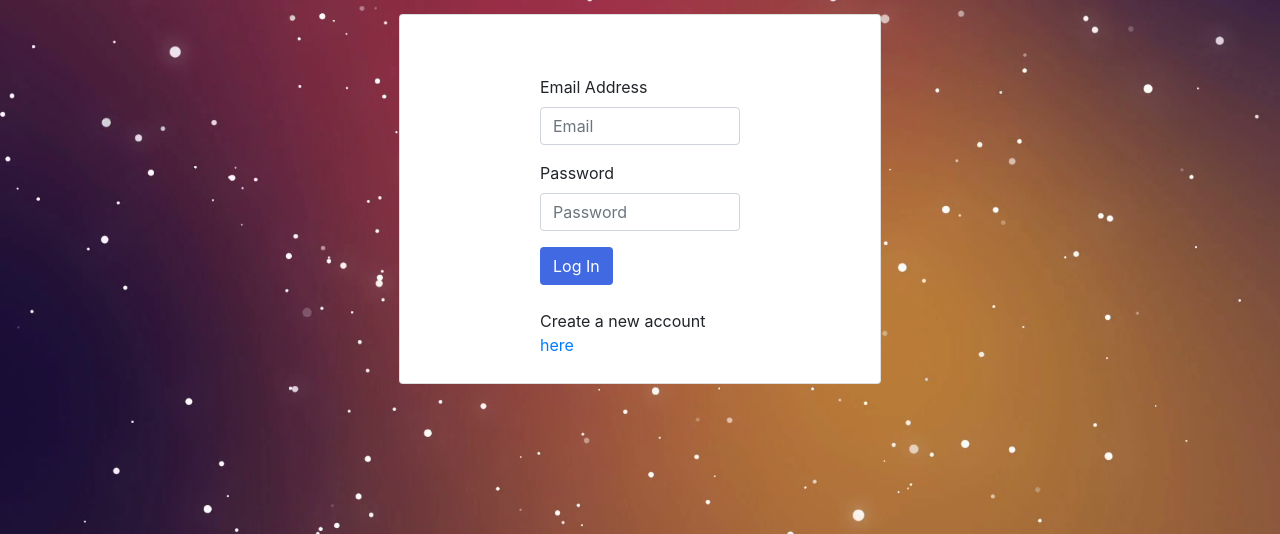
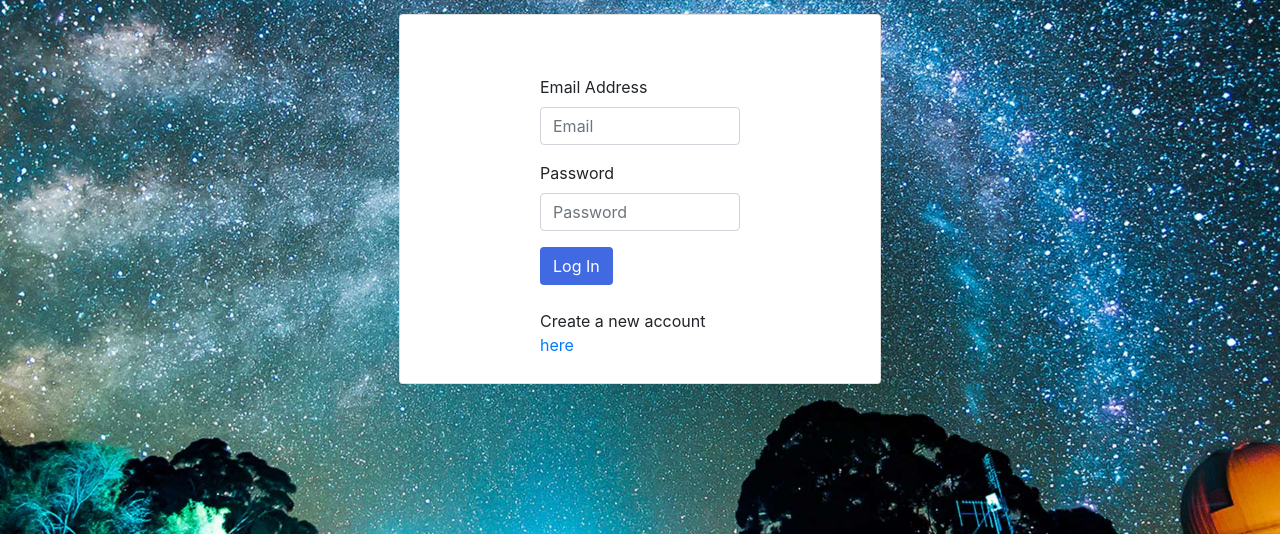
Before and after one commit to mdamian9/DevSpace, a website: page public/login.html in a window 1280 px wide. Shown: the part 266-800 px from the top of the page. Drawn offline with nearby package versions, Linux system fonts and the light colour scheme.

Commit message:
Updated file content

```diff
--- a/public/stylesheets/style.css
+++ b/public/stylesheets/style.css
@@ -4,7 +4,7 @@ form.login {
 }
 
 .login-body {
-  background: url(../images/space01.png) no-repeat center center fixed;
+  background: url(../images/nodes03.jpg) no-repeat center center fixed;
   -webkit-background-size: cover;
   -moz-background-size: cover;
   -o-background-size: cover;
```
Also changed, not shown: public/signup.html (+1 -1 lines).
